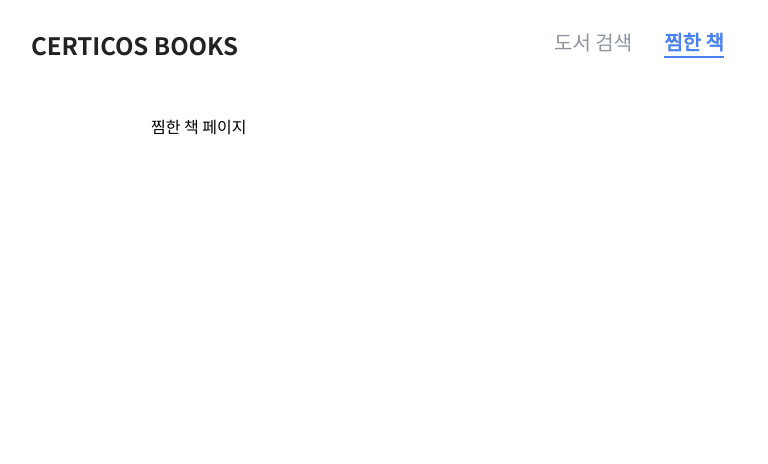
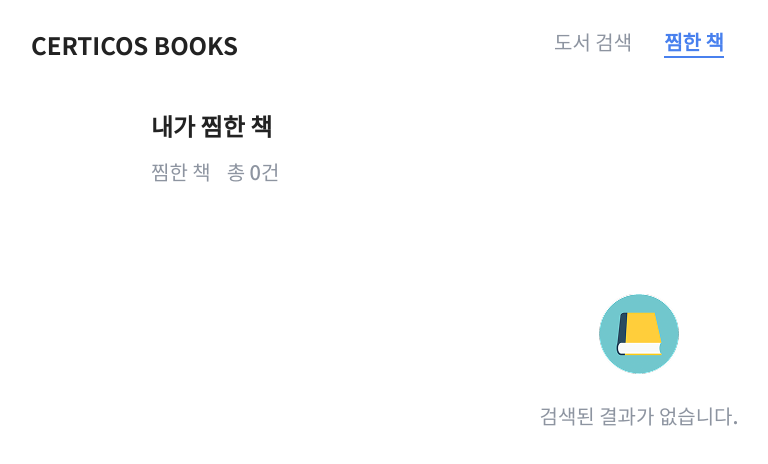
Before and after one commit to stoic-park/cdri-books-sungtaekpark, a React (Vite) app: page /wishlist in a window 1280 px wide. Shown: the top 464 px of the page, without its empty margins (1-769 px from the left). Built offline with nearby package versions, Linux system fonts and the light colour scheme.

Commit message:
feat: 찜한 책 페이지 추가

```diff
--- /dev/null
+++ b/src/components/common/SearchCountText.tsx
@@ -0,0 +1,21 @@
+import Typography from './Typography';
+
+interface SearchCountTextProps {
+  total: number;
+  label: string;
+}
+
+const SearchCountText = ({ total, label }: SearchCountTextProps) => {
+  return (
+    <div className="flex gap-4 mb-6">
+      <Typography variant="body1" color="text-secondary">
+        {label}
+      </Typography>
+      <Typography variant="body1" color="text-secondary">
+        총 {total}건
+      </Typography>
+    </div>
+  );
+};
+
+export default SearchCountText;
--- a/src/components/common/index.ts
+++ b/src/components/common/index.ts
@@ -1 +1,2 @@
 export { default as Typography } from './Typography';
+export { default as SearchCountText } from './SearchCountText';
--- a/src/features/search/components/BookList.tsx
+++ b/src/features/search/components/BookList.tsx
@@ -8,7 +8,6 @@ import type { Book } from '../../../services/search';
 
 interface BookListProps {
   books: Book[];
-  total: number;
   isLoading?: boolean;
   error?: Error | null;
   hasMore?: boolean;
@@ -20,7 +19,6 @@ interface BookListProps {
 
 const BookList = ({
   books,
-  total,
   isLoading,
   error,
   hasMore = false,
@@ -87,16 +85,6 @@ const BookList = ({
 
   return (
     <div className="w-full">
-      {/* 검색 결과 헤더 */}
-      <div className="flex gap-4 mb-6">
-        <Typography variant="body1" color="text-secondary">
-          도서 검색 결과
-        </Typography>
-        <Typography variant="body1" color="text-secondary">
-          총 {total}건
-        </Typography>
-      </div>
-
       {/* 도서 목록 */}
       <div>
         {books.map(book => {
--- a/src/hooks/index.ts
+++ b/src/hooks/index.ts
@@ -2,3 +2,4 @@ export { useSearchBooks } from './useSearchBooks';
 export { useSearchHistory } from './useSearchHistory';
 export { useInfiniteScroll } from './useInfiniteScroll';
 export { useAdvancedSearchBooks } from './useAdvancedSearchBooks';
+export { useWishlist } from './useWishlist';
--- /dev/null
+++ b/src/hooks/useWishlist.ts
@@ -0,0 +1,74 @@
+import { useState, useEffect } from 'react';
+import type { Book } from '../services/search';
+
+const WISHLIST_STORAGE_KEY = 'likedBooks';
+
+export const useWishlist = () => {
+  const [likedBooks, setLikedBooks] = useState<Book[]>([]);
+  const [isLoading, setIsLoading] = useState(true);
+
+  // localStorage에서 찜한 책 목록 불러오기
+  useEffect(() => {
+    const loadLikedBooks = () => {
+      try {
+        const stored = localStorage.getItem(WISHLIST_STORAGE_KEY);
+        if (stored) {
+          const books = JSON.parse(stored);
+          setLikedBooks(books);
+        }
+      } catch (error) {
+        console.error('찜한 책 목록 불러오기 실패:', error);
+      } finally {
+        setIsLoading(false);
+      }
+    };
+
+    loadLikedBooks();
+  }, []);
+
+  // 찜하기 토글
+  const toggleLike = (book: Book) => {
+    setLikedBooks(prev => {
+      const isLiked = prev.some(likedBook => likedBook.id === book.id);
+      let newBooks: Book[];
+
+      if (isLiked) {
+        // 찜하기 취소
+        newBooks = prev.filter(likedBook => likedBook.id !== book.id);
+      } else {
+        // 찜하기 추가
+        newBooks = [...prev, { ...book, isLiked: true }];
+      }
+
+      // localStorage 업데이트
+      localStorage.setItem(WISHLIST_STORAGE_KEY, JSON.stringify(newBooks));
+      return newBooks;
+    });
+  };
+
+  // 찜하기 취소
+  const removeFromWishlist = (bookId: string) => {
+    setLikedBooks(prev => {
+      const newBooks = prev.filter(book => book.id !== bookId);
+      localStorage.setItem(WISHLIST_STORAGE_KEY, JSON.stringify(newBooks));
+      return newBooks;
+    });
+  };
+
+  // 찜하기 상태 확인
+  const isLiked = (bookId: string) => {
+    return likedBooks.some(book => book.id === bookId);
+  };
+
+  // 찜한 책 개수
+  const likedCount = likedBooks.length;
+
+  return {
+    likedBooks,
+    isLoading,
+    toggleLike,
+    removeFromWishlist,
+    isLiked,
+    likedCount,
+  };
+};
--- a/src/pages/SearchBook.tsx
+++ b/src/pages/SearchBook.tsx
@@ -1,9 +1,10 @@
 import { useState } from 'react';
 import { useSearchStore } from '../store/useSearchStore';
-import { useSearchBooks, useAdvancedSearchBooks } from '../hooks';
+import { useSearchBooks, useAdvancedSearchBooks, useWishlist } from '../hooks';
 import type { SearchCondition } from '../types/search';
-import Typography from '../components/common/Typography';
+import type { Book } from '../services/search';
 import { BookList, SearchBox } from '../features/search';
+import { SearchCountText, Typography } from '../components/common';
 
 const SearchBook = () => {
   const { keyword, setKeyword } = useSearchStore();
@@ -30,18 +31,10 @@ const SearchBook = () => {
     isFetchingNextPage: isFetchingNextAdvancedSearchPage,
   } = useAdvancedSearchBooks(advancedSearchConditions);
 
-  const [likedBooks, setLikedBooks] = useState<Set<string>>(new Set());
+  const { toggleLike, isLiked } = useWishlist();
 
-  const handleLikeToggle = (bookId: string) => {
-    setLikedBooks(prev => {
-      const newSet = new Set(prev);
-      if (newSet.has(bookId)) {
-        newSet.delete(bookId);
-      } else {
-        newSet.add(bookId);
-      }
-      return newSet;
-    });
+  const handleLikeToggle = (book: Book) => {
+    toggleLike(book);
   };
 
   // 현재 활성화된 검색 모드에 따라 데이터 선택
@@ -65,7 +58,7 @@ const SearchBook = () => {
   const allBooks = currentData?.pages.flatMap(page => page.books) || [];
   const booksWithLikeStatus = allBooks.map(book => ({
     ...book,
-    isLiked: likedBooks.has(book.id),
+    isLiked: isLiked(book.id),
   }));
 
   // 전체 결과 수 계산
@@ -104,15 +97,22 @@ const SearchBook = () => {
           onAdvancedSearch={handleAdvancedSearch}
         />
 
+        {/* 검색 결과 개수 */}
+        <SearchCountText label="도서 검색 결과" total={totalResults} />
+
         {/* 검색 결과 */}
         <BookList
           books={booksWithLikeStatus}
-          total={totalResults}
           isLoading={currentIsLoading || currentIsFetchingNextPage}
           error={currentError}
           hasMore={currentHasNextPage || false}
           onLoadMore={currentFetchNextPage}
-          onLikeToggle={handleLikeToggle}
+          onLikeToggle={bookId => {
+            const book = allBooks.find(b => b.id === bookId);
+            if (book) {
+              handleLikeToggle(book);
+            }
+          }}
           onViewDetail={bookId => {
             // TODO: 상세보기 로직 구현
             console.log('상세보기:', bookId);
--- a/src/pages/WishList.tsx
+++ b/src/pages/WishList.tsx
@@ -1,2 +1,42 @@
-const WishList = () => <div>찜한 책 페이지</div>;
+import { SearchCountText, Typography } from '../components/common';
+import { useWishlist } from '../hooks';
+import { BookList } from '../features/search';
+
+const WishList = () => {
+  const { likedBooks, isLoading, removeFromWishlist } = useWishlist();
+
+  const handleLikeToggle = (bookId: string) => {
+    removeFromWishlist(bookId);
+  };
+
+  // 찜한 책 목록 렌더링
+  return (
+    <div className="flex flex-col gap-lg">
+      <div className="flex flex-col gap-sm">
+        <Typography variant="title1" color="black">
+          내가 찜한 책
+        </Typography>
+      </div>
+
+      {/* 찜한 책 개수 */}
+      <SearchCountText total={likedBooks.length} label="찜한 책" />
+
+      {/* 검색 결과 */}
+      <BookList
+        books={likedBooks}
+        isLoading={isLoading}
+        error={null}
+        hasMore={false}
+        onLoadMore={() => {}}
+        onLikeToggle={bookId => {
+          const book = likedBooks.find(b => b.id === bookId);
+          if (book) {
+            handleLikeToggle(book.id);
+          }
+        }}
+      />
+    </div>
+  );
+};
+
 export default WishList;
```
